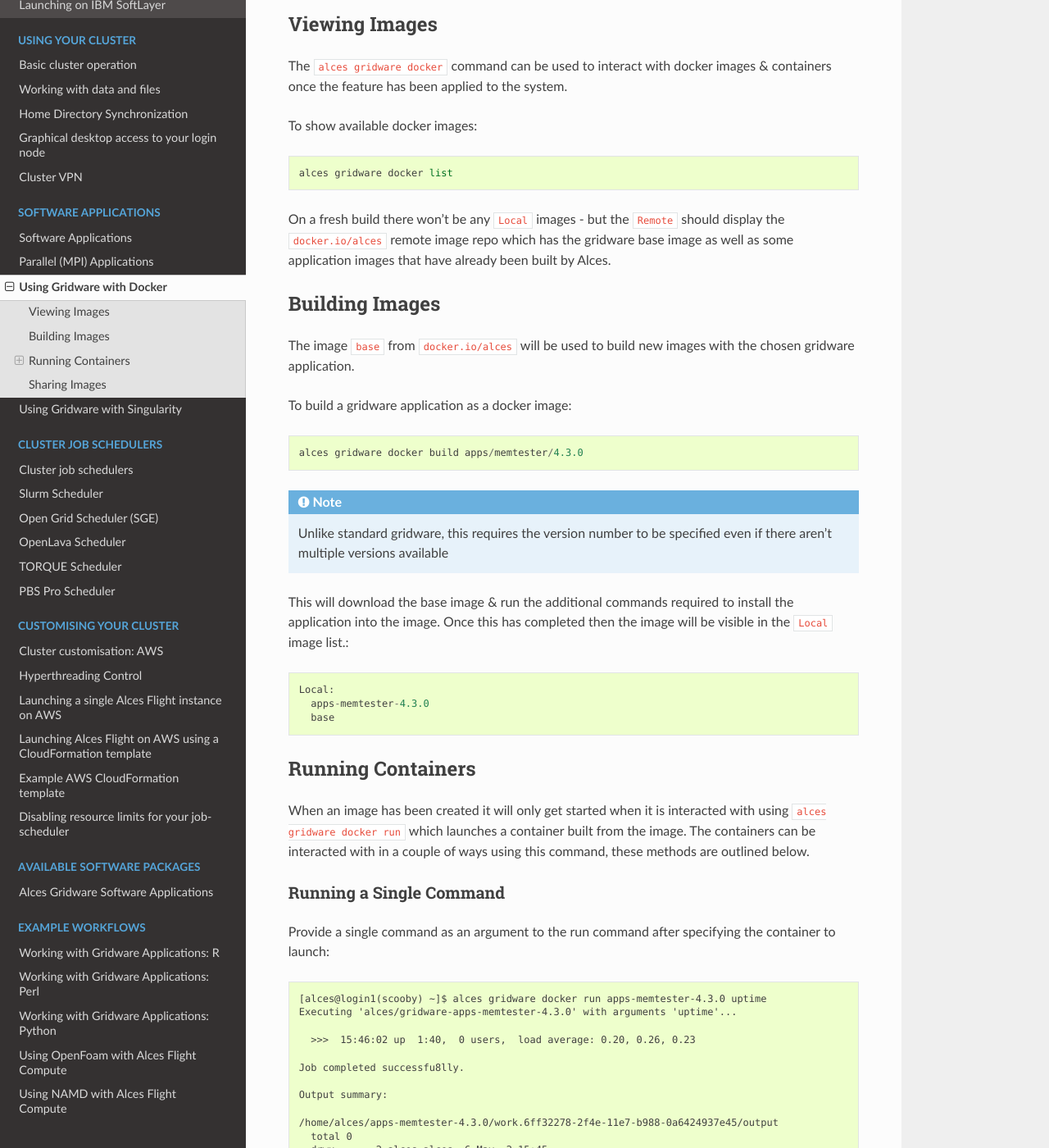
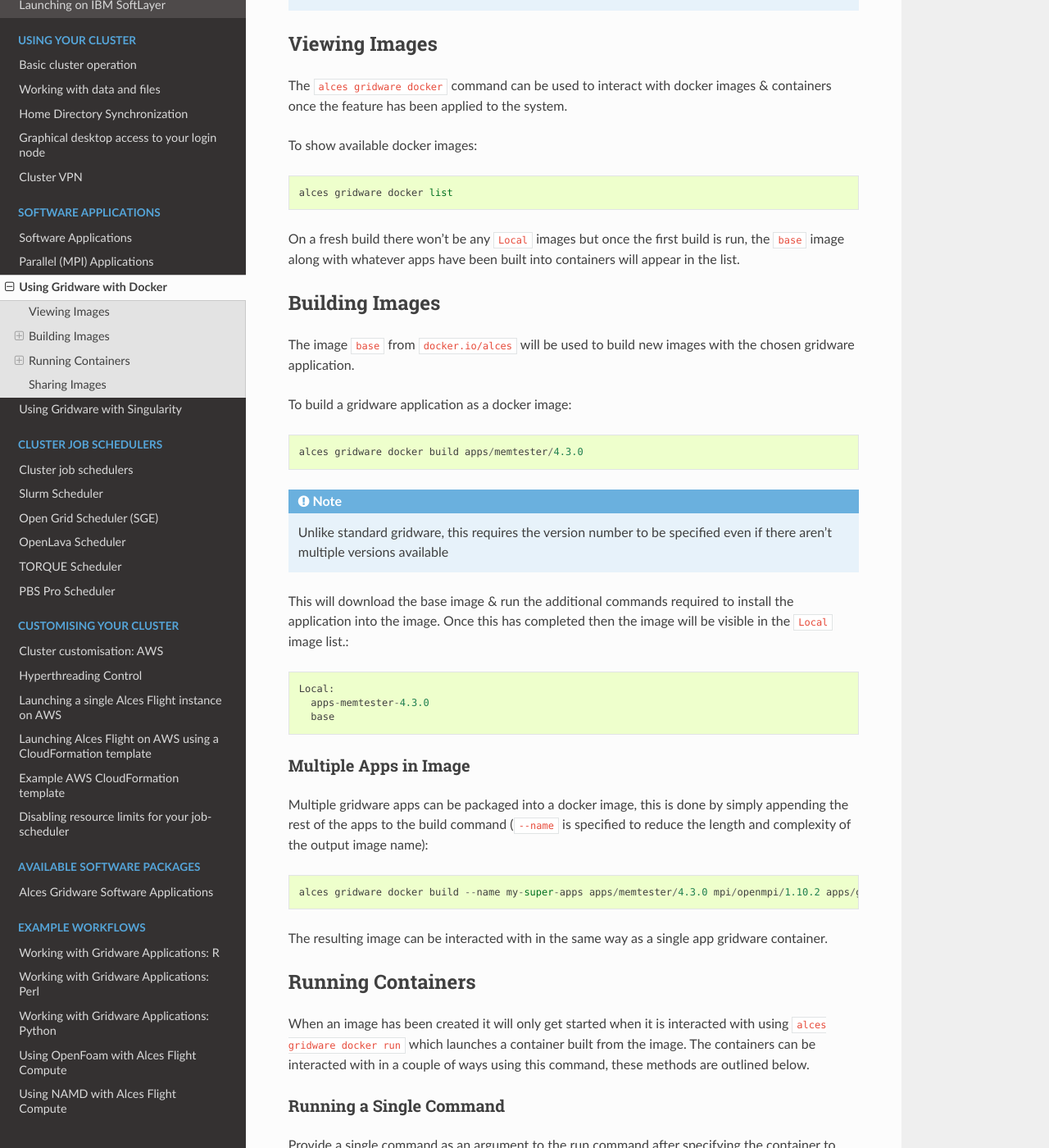
Before and after one commit to alces-software/flight-appliance-docs, a Sphinx documentation site: the page built from docs/source/apps/docker.rst, in a window 1280 px wide and 1400 px high, scrolled down 483 px. Shown: the whole window at 82% size. Built offline with Sphinx 7.4.7 and the Read the Docs theme 2.0.0, drawn with Linux system fonts in a browser that asks for light colours; some of the changed text lies outside the part shown.

Commit message:
Add multiple apps in docker container, remove upstream from list

```diff
--- a/docs/source/apps/docker.rst
+++ b/docs/source/apps/docker.rst
@@ -9,7 +9,7 @@
 
     alces customize apply feature/configure-docker
 
-.. note:: The feature profile will install the required docker dependencies and perform Flight specific configuration changes
+.. note:: The feature profile will install the required docker dependencies and perform Flight specific configuration changes. Any systems within the cluster that are to use docker will need to apply the profile as well
 
 Viewing Images
 ==============
@@ -20,7 +20,7 @@
 
     alces gridware docker list
 
-On a fresh build there won't be any ``Local`` images - but the ``Remote`` should display the ``docker.io/alces`` remote image repo which has the gridware base image as well as some application images that have already been built by Alces.
+On a fresh build there won't be any ``Local`` images but once the first build is run, the ``base`` image along with whatever apps have been built into containers will appear in the list.
 
 .. _docker-build-images:
 
@@ -40,6 +40,15 @@
     Local:
       apps-memtester-4.3.0
       base
+
+Multiple Apps in Image
+----------------------
+
+Multiple gridware apps can be packaged into a docker image, this is done by simply appending the rest of the apps to the build command (``--name`` is specified to reduce the length and complexity of the output image name)::
+
+    alces gridware docker build --name my-super-apps apps/memtester/4.3.0 mpi/openmpi/1.10.2 apps/gnuplot/5.0.2
+
+The resulting image can be interacted with in the same way as a single app gridware container.
 
 Running Containers
 ==================
```
